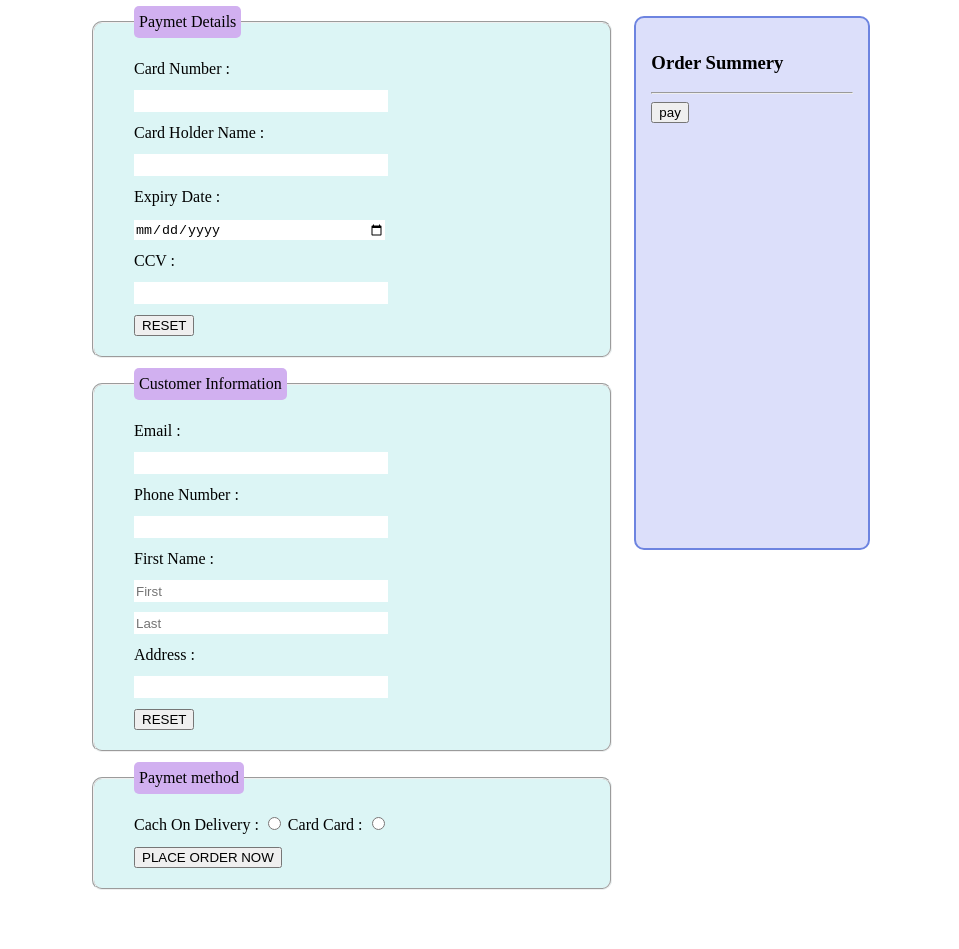
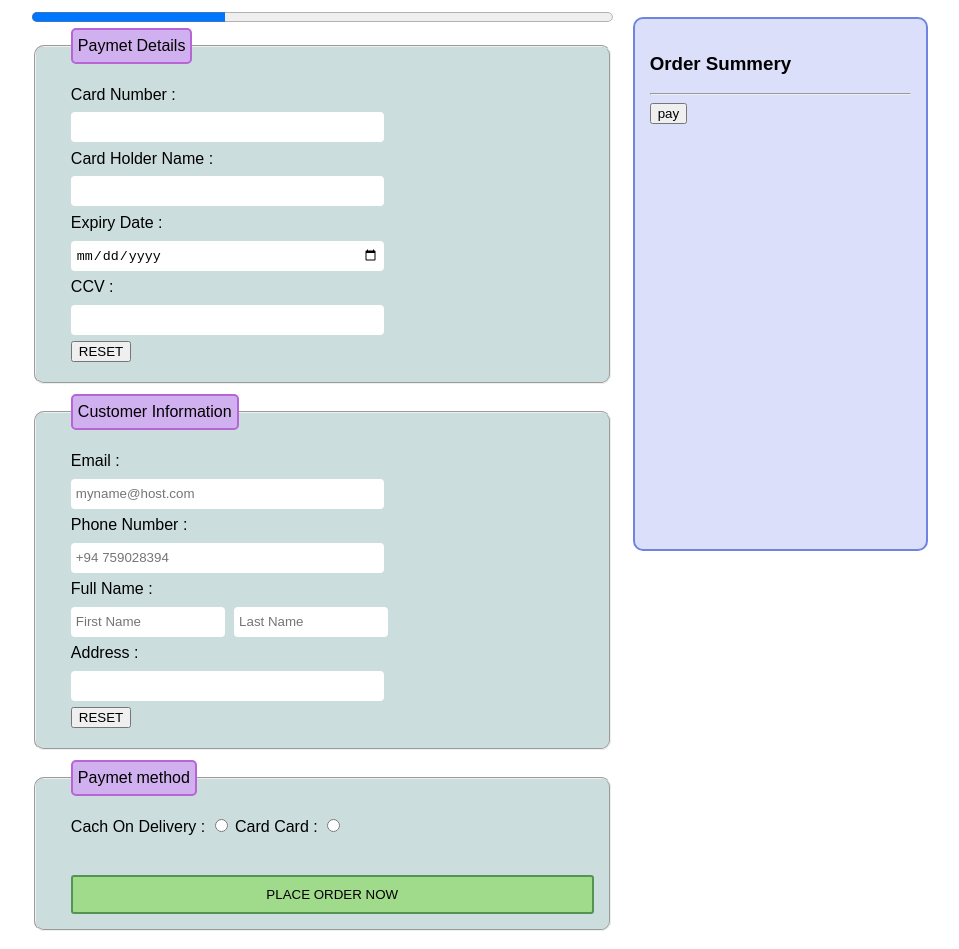
Before and after one commit to nethsuka/WDGP_coursework, a plain HTML site: page checkout.html in a window 1280 px wide. Shown: the part 85-1034 px from the top of the page, without its empty margins (160-1119 px from the left). Before the commit the page ends 993 px from the top, so only its background shows below. Drawn offline with Linux system fonts and the light colour scheme.

Commit message:
added more styles

```diff
--- a/checkout.html
+++ b/checkout.html
@@ -20,6 +20,7 @@
 
     <div id="hole">
         <div class="container">
+            <progress value="1" max="3"></progress>
             <form action="">
                 <div class="sub-container">
                     <fieldset class="field">
@@ -27,11 +28,11 @@
                     <label for="">Card Number : </label><br>
                     <input type="number" id="card_number"><br>
                     <label for="">Card Holder Name : </label><br>
-                    <input type="text" id="card_number"><br>
+                    <input type="text" id=""><br>
                     <label for="">Expiry Date : </label><br>
-                    <input type="date" id="card_number"><br>
+                    <input type="date" id=""><br>
                     <label for="">CCV : </label><br>
-                    <input type="number" id="card_number"><br>
+                    <input type="number" id=""><br>
                     <button>RESET</button>
                     </fieldset>
                 </div>
@@ -39,14 +40,14 @@
                     <fieldset class="field">
                         <legend>Customer Information</legend>
                         <label for="">Email : </label><br>
-                        <input type="email" id="card_number"><br>
+                        <input type="email" id="" placeholder="myname@host.com"><br>
                         <label for="">Phone Number : </label><br>
-                        <input type="tel" id="card_number"><br>
-                        <label for="">First Name : </label><br>
-                        <input type="text" id="card_number" placeholder="First">
-                        <input type="text" id="card_number" placeholder="Last"><br>
+                        <input type="tel" id="" placeholder="+94 759028394"><br>
+                        <label for="">Full Name : </label><br>
+                        <input type="text" id="" placeholder="First Name" class="input-name">
+                        <input type="text" id="" placeholder="Last Name" class="input-name"><br>
                         <label for="">Address : </label><br>
-                        <input type="text" id="card_number"><br>
+                        <input type="text" id=""><br>
                         <button>RESET</button>
                     </fieldset>
                     </div>
@@ -56,8 +57,8 @@
                         <label for="">Cach On Delivery : </label>
                         <input type="radio" id="card_number" name="pay_method" value="onDelivery">
                         <label for="">Card Card : </label>
-                        <input type="radio" id="card_number" name="pay_method" value="card"><br>
-                    <button>PLACE ORDER NOW</button>
+                        <input type="radio" id="card_number" name="pay_method" value="card"><br><br>
+                    <button id="order-btn">PLACE ORDER NOW</button>
                     </fieldset>
                     </div>
             </form>
--- a/css/checkout.css
+++ b/css/checkout.css
@@ -1,6 +1,7 @@
 body{
-    margin-left: 250px;
-    margin-right: 250px;
+    margin-left: 15%;
+    margin-right: 15%;
+    font-family: sans-serif;
 }
 #header{
     display: flex;
@@ -17,7 +18,8 @@ body{
 .basket{
     border: 2px solid rgb(109, 132, 224);
     background-color: rgb(220, 223, 250);
-    width: 300px;
+    /* width: 300px; */
+    width: 45%;
     height: 500px;
     padding: 15px;
     margin-top: 20px;
@@ -32,14 +34,16 @@ body{
     border-radius: 10px;
     padding: 15px;
     line-height: 2;
-    background-color: rgb(220, 245, 245);
-    padding-left: 40px;
+    background-color: rgb(204, 221, 221);
+    padding-left: 6%;
     margin-bottom: 10px;
 }
 .sub-container input{
     border: none;
-    width: 250px;
+    width: 58%;
     height: 20px;
+    border-radius: 4px;
+    padding: 5px;
 }
 legend{
     background-color: rgb(209, 176, 240);
@@ -47,4 +51,41 @@ legend{
     padding-right: 5px;
     padding-top: 0px;
     border-radius: 5px;
+    border: 2px solid rgb(183, 100, 213);
 }
+.field .input-name{
+    width: 27.5%;
+    margin-right: 5px;
+}
+#order-btn{
+    border: 2px solid rgb(82, 149, 82);
+    background-color: #a0da8b;
+    font-family: sans-serif;
+    padding: 10px;
+    width: 100%;
+    border-radius: 3px;
+    cursor: pointer;
+
+}
+progress{
+    width: 100%;
+    height: 20px;
+}
+/* WebKit (Safari, Chrome) */
+progress::-webkit-progress-bar {
+    background-color: #80db5e; /* Set the background color of the progress bar */
+  }
+
+  progress::-webkit-progress-value {
+    background-color: #007bff; /* Set the color of the progress value */
+  }
+
+  /* Firefox */
+  progress::-moz-progress-bar {
+    background-color: #007bff; /* Set the color of the progress value */
+  }
+
+  /* Internet Explorer/Edge */
+  progress::-ms-fill {
+    background-color: #007bff; /* Set the color of the progress value */
+  }
--- a/css/shop.css
+++ b/css/shop.css
@@ -1,6 +1,6 @@
 body{
-    margin-left: 100px;
-    margin-right: 100px;
+    margin-left: 6.5%;
+    margin-right: 6.5%;
 }
 .item-box{
     width: 100px;
```
